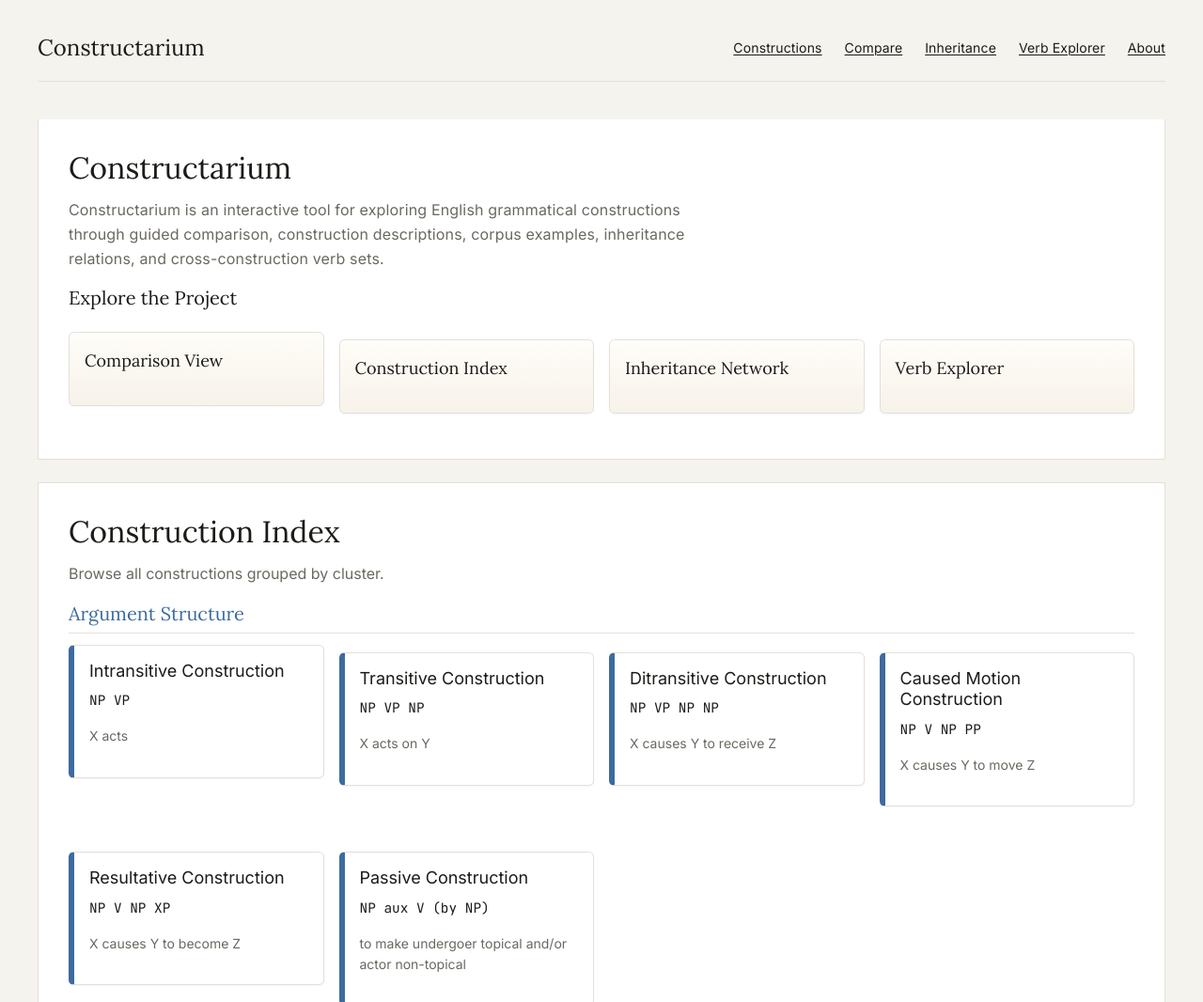
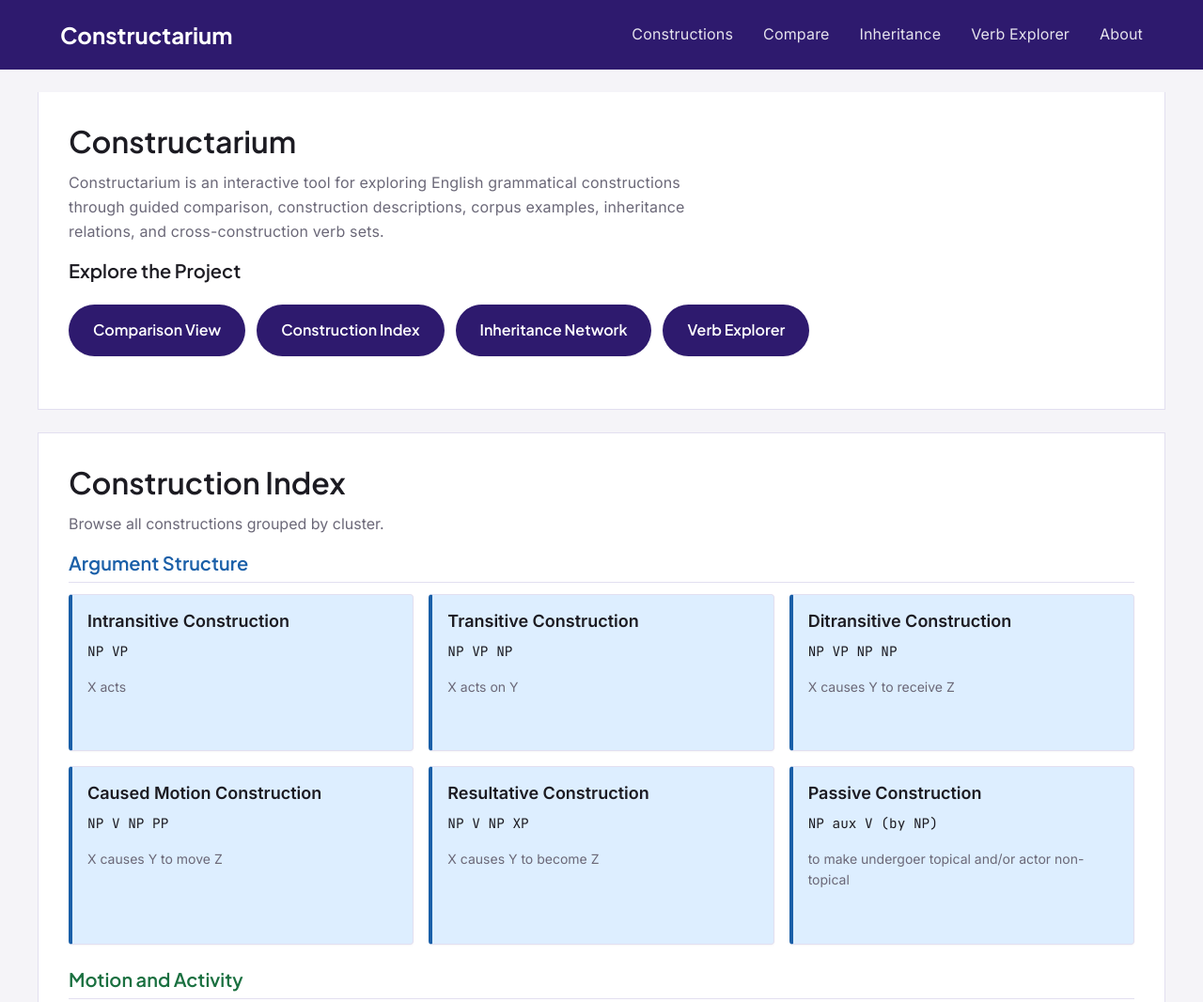
Before and after one commit to lyabi/constructarium, a plain HTML site: page index.html in a window 1280 px wide. Shown: the top 1066 px of the page at 94% size. Drawn offline with Linux system fonts and the light colour scheme.

Commit message:
Visual redesign: modern palette, typography, and layout
- Replace warm-academic aesthetic with cool lavender-neutral palette
- Swap Lora for Plus Jakarta Sans (weight 600) as heading font
- Full-width sticky violet header (#2E1A6E), white text, amber hover
- Cluster cards: pastel tint backgrounds, fixed 3-col grid, equal height
- Home entry points redesigned as violet pill navigation buttons
- Remove smooth scroll; fix li+li margin bug misaligning first card in rows
- Journal updated with 15.05.2026 entry

Co-Authored-By: Claude Sonnet 4.6 <noreply@anthropic.com>

```diff
--- a/css/style.css
+++ b/css/style.css
@@ -5,20 +5,25 @@
 
 /* Color and font variables live in :root so we can reuse them everywhere. */
 :root {
-  --bg: #f5f3ee;
+  --bg: #f5f4f8;
   --surface: #ffffff;
-  --text-primary: #1c1b18;
-  --text-secondary: #6b6860;
-  --border: #e4e0d8;
-  --accent: #2f4f6f;
-  --focus-ring: #1f5f99;
-  --argument-structure: #3d6b9f;
-  --motion-activity: #5c8c6e;
-  --fixed-pragmatic: #b85c3a;
-  --clause-combining: #7a5c9e;
-  --np-internal: #a07830;
+  --text-primary: #1c1b22;
+  --text-secondary: #6b6878;
+  --border: #e2dff0;
+  --accent: #b06000;
+  --focus-ring: #b06000;
+  --argument-structure: #1a5fa8;
+  --argument-structure-tint: #ddeeff;
+  --motion-activity: #1a7040;
+  --motion-activity-tint: #d6f0e3;
+  --fixed-pragmatic: #b82055;
+  --fixed-pragmatic-tint: #ffdce8;
+  --clause-combining: #6030a0;
+  --clause-combining-tint: #ead9ff;
+  --np-internal: #8a5500;
+  --np-internal-tint: #fff0cc;
   /* Shared font variables let us apply one clear role to each typeface */
-  --font-heading: "Lora", Georgia, serif;
+  --font-heading: "Plus Jakarta Sans", Arial, sans-serif;
   --font-body: "Inter", Arial, sans-serif;
   --font-notation: "JetBrains Mono", "Courier New", monospace;
 }
@@ -49,11 +54,6 @@ body {
   line-height: 1.6;
 }
 
-/* Smooth scrolling makes the many in-page anchor links feel less abrupt. */
-html {
-  scroll-behavior: smooth;
-}
-
 /* When anchor links jump to a section or article, leave a little breathing room at the top. */
 section,
 article {
@@ -61,7 +61,6 @@ article {
 }
 
 /* Keep the main page content centered and readable. */
-header,
 main,
 footer {
   width: min(1200px, calc(100% - 2rem));
@@ -76,11 +75,14 @@ footer {
 }
 
 header {
-  padding: 1rem 0;
+  background: #2e1a6e;
+  position: sticky;
+  top: 0;
+  z-index: 100;
 }
 
 main {
-  padding: 0 0 3rem;
+  padding: 1.5rem 0 3rem;
 }
 
 section,
@@ -96,7 +98,7 @@ h1,
 h2,
 h3 {
   font-family: var(--font-heading);
-  font-weight: 400;
+  font-weight: 600;
   line-height: 1.25;
   margin-top: 0;
   margin-bottom: 0.75rem;
@@ -272,19 +274,28 @@ header nav[aria-label="Primary"] {
   align-items: center;
   justify-content: space-between;
   gap: 1.5rem;
-  padding: 1rem 0;
-  border-bottom: 1px solid var(--border);
+  padding: 1.125rem 1.5rem;
+  max-width: 1200px;
+  margin: 0 auto;
 }
 
 /* The site title behaves like a wordmark, so it uses the heading font. */
 header nav[aria-label="Primary"] > a {
   font-family: var(--font-heading);
   font-size: 1.5rem;
+  font-weight: 700;
+  color: #ffffff;
   text-decoration: none;
 }
 
-header nav[aria-label="Primary"] ul a:hover {
-  text-decoration: underline;
+header nav[aria-label="Primary"] ul a {
+  text-decoration: none;
+  color: inherit;
+}
+
+header nav[aria-label="Primary"] a:hover {
+  color: #ffe8c0;
+  text-decoration: none;
 }
 
 header nav[aria-label="Primary"] ul {
@@ -292,11 +303,12 @@ header nav[aria-label="Primary"] ul {
   display: flex;
   flex-wrap: wrap;
   justify-content: flex-end;
-  gap: 1rem 1.5rem;
+  gap: 1rem 2rem;
   margin: 0;
   padding: 0;
   list-style: none;
-  color: var(--text-primary);
+  font-size: 1rem;
+  color: rgba(255, 255, 255, 0.88);
 }
 
 header nav[aria-label="Primary"] li + li {
@@ -371,7 +383,7 @@ nav[aria-label="Verb sets"] li + li {
 }
 
 .construction-card-list {
-  grid-template-columns: repeat(auto-fit, minmax(220px, 1fr));
+  grid-template-columns: repeat(3, 1fr);
 }
 
 /* Repeated content blocks share the same card-like surface treatment. */
@@ -386,7 +398,7 @@ nav[aria-label="Verb sets"] li + li {
   background: var(--surface);
   border: 1px solid var(--border);
   padding: 1rem;
-  border-radius: 0.35rem;
+  border-radius: 0.25rem;
 }
 
 .entry-point-card a,
@@ -434,13 +446,15 @@ nav[aria-label="Verb sets"] a:hover {
   gap: 0.75rem;
 }
 
-/* These lists use grid gap for spacing, so we turn off the older margin-based list rhythm here. */
+/* These lists use grid or flex gap for spacing, so we turn off the older margin-based list rhythm here. */
 .detail-link-list li + li,
 .example-list li + li,
 .cross-construction-list li + li,
 .reference-list li + li,
 .legend-list li + li,
-.standalone-construction-list li + li {
+.standalone-construction-list li + li,
+.construction-card-list li + li,
+.entry-point-list li + li {
   margin-top: 0;
 }
 
@@ -477,26 +491,35 @@ nav[aria-label="Verb sets"] a:hover {
   color: var(--np-internal);
 }
 
-/* nth-of-type maps each cluster block in the index to its matching cluster color. */
-/* The left border is a simple way to mark cluster identity on each construction card. */
+/* Each cluster card gets a pastel tint background and a coloured left border. */
 #construction-index section:nth-of-type(1) .construction-card {
-  border-left: 6px solid var(--argument-structure);
+  background: var(--argument-structure-tint);
+  border-left: 4px solid var(--argument-structure);
 }
 
 #construction-index section:nth-of-type(2) .construction-card {
-  border-left: 6px solid var(--motion-activity);
+  background: var(--motion-activity-tint);
+  border-left: 4px solid var(--motion-activity);
 }
 
 #construction-index section:nth-of-type(3) .construction-card {
-  border-left: 6px solid var(--fixed-pragmatic);
+  background: var(--fixed-pragmatic-tint);
+  border-left: 4px solid var(--fixed-pragmatic);
 }
 
 #construction-index section:nth-of-type(4) .construction-card {
-  border-left: 6px solid var(--clause-combining);
+  background: var(--clause-combining-tint);
+  border-left: 4px solid var(--clause-combining);
 }
 
 #construction-index section:nth-of-type(5) .construction-card {
-  border-left: 6px solid var(--np-internal);
+  background: var(--np-internal-tint);
+  border-left: 4px solid var(--np-internal);
+}
+
+/* Cards fill their grid cell so all cards in a row share the same height. */
+.construction-card {
+  height: 100%;
 }
 
 /* The detail section is long and dense, so each construction gets its own clear panel. */
@@ -504,8 +527,8 @@ nav[aria-label="Verb sets"] a:hover {
   padding: 1.5rem;
   margin-top: 1.5rem;
   border: 1px solid var(--border);
-  background: #fcfbf8;
-  border-radius: 0.35rem;
+  background: var(--surface);
+  border-radius: 0.25rem;
 }
 
 #construction-detail article[id^="detail-"]:first-of-type {
@@ -552,8 +575,8 @@ nav[aria-label="Verb sets"] a:hover {
 .comparison-pair-list li {
   padding: 0.875rem 1rem;
   border: 1px solid var(--border);
-  background: #fcfbf8;
-  border-radius: 0.35rem;
+  background: var(--surface);
+  border-radius: 0.25rem;
 }
 
 .comparison-pair-list a {
@@ -569,8 +592,8 @@ nav[aria-label="Verb sets"] a:hover {
 #comparison-pair-detail {
   padding: 1.5rem;
   border: 1px solid var(--border);
-  background: #fcfbf8;
-  border-radius: 0.35rem;
+  background: var(--surface);
+  border-radius: 0.25rem;
 }
 
 .comparison-sentences {
@@ -585,7 +608,7 @@ nav[aria-label="Verb sets"] a:hover {
   padding: 1rem;
   border: 1px solid var(--border);
   background: var(--surface);
-  border-radius: 0.35rem;
+  border-radius: 0.25rem;
 }
 
 .comparison-sentences p {
@@ -607,14 +630,14 @@ nav[aria-label="Verb sets"] a {
   display: inline-block;
   padding: 0.5rem 0.9rem;
   border: 1px solid var(--border);
-  background: #fcfbf8;
+  background: var(--surface);
   text-decoration: none;
   color: var(--text-primary);
   border-radius: 999px;
 }
 
 nav[aria-label="Verb sets"] a[aria-current="true"] {
-  background: #efe7da;
+  background: #ffe8c0;
   border-color: var(--accent);
   color: var(--accent);
   font-weight: 600;
@@ -644,7 +667,7 @@ nav[aria-label="Verb sets"] a:focus-visible,
 }
 
 #verb-explorer th {
-  background: #f0ece4;
+  background: #eeeaf8;
   color: var(--text-primary);
 }
 
@@ -675,14 +698,33 @@ nav[aria-label="Verb sets"] a:focus-visible,
   max-width: 65ch;
 }
 
-/* Home page cards act as the main launch points into the site. */
+/* Home navigation pills: a row of violet pills replacing the card grid. */
 #home .entry-point-list {
+  display: flex;
+  flex-wrap: wrap;
+  gap: 0.75rem;
   margin-top: 1.5rem;
 }
 
 #home .entry-point-card {
-  min-height: 100%;
-  background: linear-gradient(180deg, #fffdf9 0%, #f7f2ea 100%);
+  background: #2e1a6e;
+  border: 2px solid transparent;
+  border-radius: 999px;
+  padding: 0.75rem 1.5rem;
+  min-height: unset;
+  color: #ffffff;
+}
+
+#home .entry-point-card a {
+  display: inline;
+  font-size: 1rem;
+  font-weight: 600;
+  color: #ffffff;
+}
+
+#home .entry-point-card:hover {
+  background: var(--accent);
+  border-color: transparent;
 }
 
 
@@ -690,8 +732,8 @@ nav[aria-label="Verb sets"] a:focus-visible,
 #inheritance-network section {
   padding: 1.25rem;
   border: 1px solid var(--border);
-  background: #fcfbf8;
-  border-radius: 0.35rem;
+  background: var(--surface);
+  border-radius: 0.25rem;
 }
 
 #inheritance-network .legend-list {
@@ -731,7 +773,7 @@ nav[aria-label="Verb sets"] a:focus-visible,
 }
 
 .metaphorical-edge {
-  stroke: #c4905a;
+  stroke: #c47820;
   stroke-dasharray: 7 5;
 }
 
@@ -756,23 +798,23 @@ nav[aria-label="Verb sets"] a:focus-visible,
 }
 
 .cluster-argument_structure circle {
-  fill: #dbe8f5;
+  fill: var(--argument-structure-tint);
 }
 
 .cluster-motion_activity circle {
-  fill: #dcebdc;
+  fill: var(--motion-activity-tint);
 }
 
 .cluster-fixed_pragmatic circle {
-  fill: #f2ddd4;
+  fill: var(--fixed-pragmatic-tint);
 }
 
 .cluster-clause_combining circle {
-  fill: #e5ddf0;
+  fill: var(--clause-combining-tint);
 }
 
 .cluster-np_internal circle {
-  fill: #efe4c8;
+  fill: var(--np-internal-tint);
 }
 
 /* ==================================================
@@ -783,7 +825,6 @@ nav[aria-label="Verb sets"] a:focus-visible,
 /* @media means: only apply these rules when the screen is at or below a certain width. */
 /* We add responsive changes after the main layout is established. */
 @media (max-width: 900px) {
-  header,
   main {
     width: min(100% - 1rem, 1200px);
   }
@@ -792,6 +833,7 @@ nav[aria-label="Verb sets"] a:focus-visible,
   header nav[aria-label="Primary"] {
     align-items: flex-start;
     flex-direction: column;
+    padding: 0.75rem 1rem;
   }
 
   header nav[aria-label="Primary"] ul {
@@ -805,7 +847,7 @@ nav[aria-label="Verb sets"] a:focus-visible,
 
   /* Cards can become narrower here without hurting readability. */
   .construction-card-list {
-    grid-template-columns: repeat(auto-fit, minmax(200px, 1fr));
+    grid-template-columns: repeat(2, 1fr);
   }
 }
 
--- a/index.html
+++ b/index.html
@@ -7,7 +7,7 @@
   <!-- Load the three project fonts before the stylesheet uses them for role-based typography -->
   <link rel="preconnect" href="https://fonts.googleapis.com">
   <link rel="preconnect" href="https://fonts.gstatic.com" crossorigin>
-  <link href="https://fonts.googleapis.com/css2?family=Inter:wght@400;500;600;700&family=JetBrains+Mono:wght@400;500&family=Lora:wght@400;500;600&display=swap" rel="stylesheet">
+  <link href="https://fonts.googleapis.com/css2?family=Inter:wght@400;500;600;700&family=JetBrains+Mono:wght@400;500&family=Plus+Jakarta+Sans:wght@400;500;600;700&display=swap" rel="stylesheet">
   <!-- First CSS step: link one base stylesheet before adding more specific component styling -->
   <link rel="stylesheet" href="css/style.css">
 </head>
```
Also changed, not shown: 1 other file.
